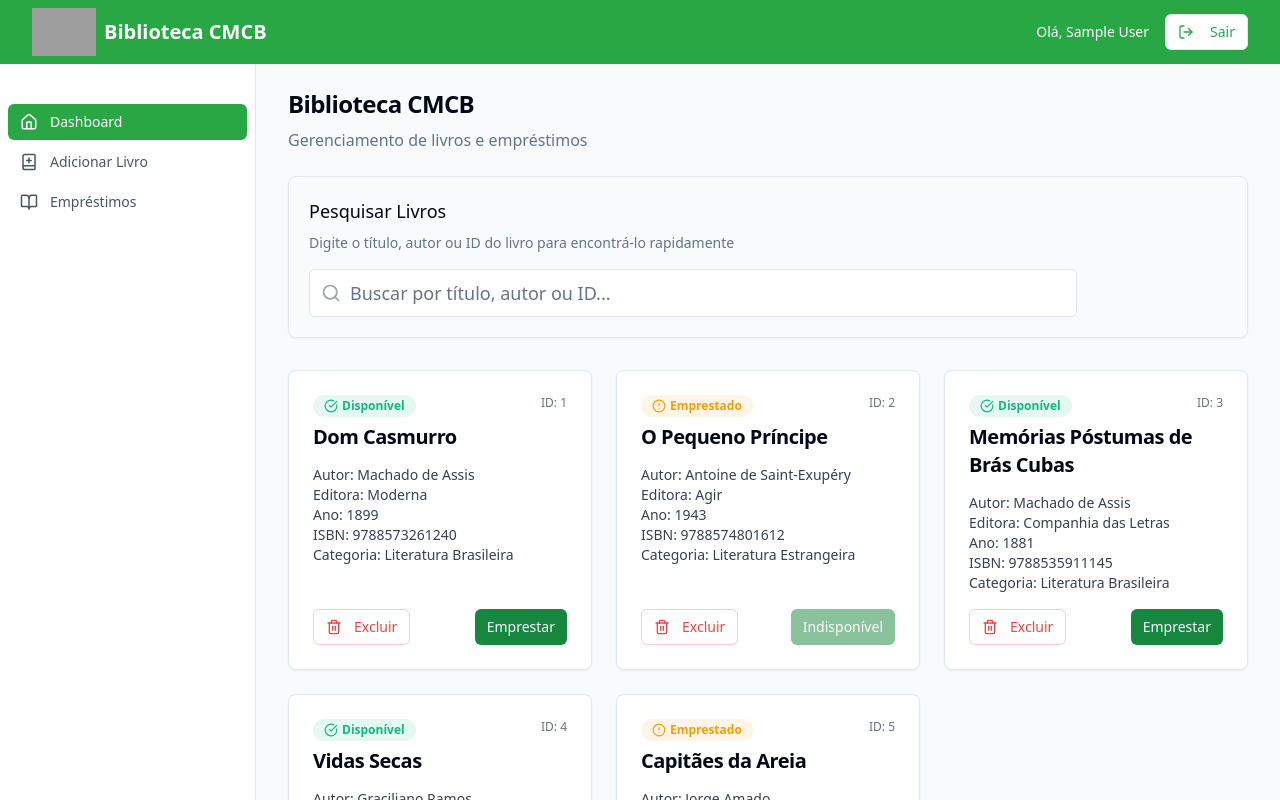
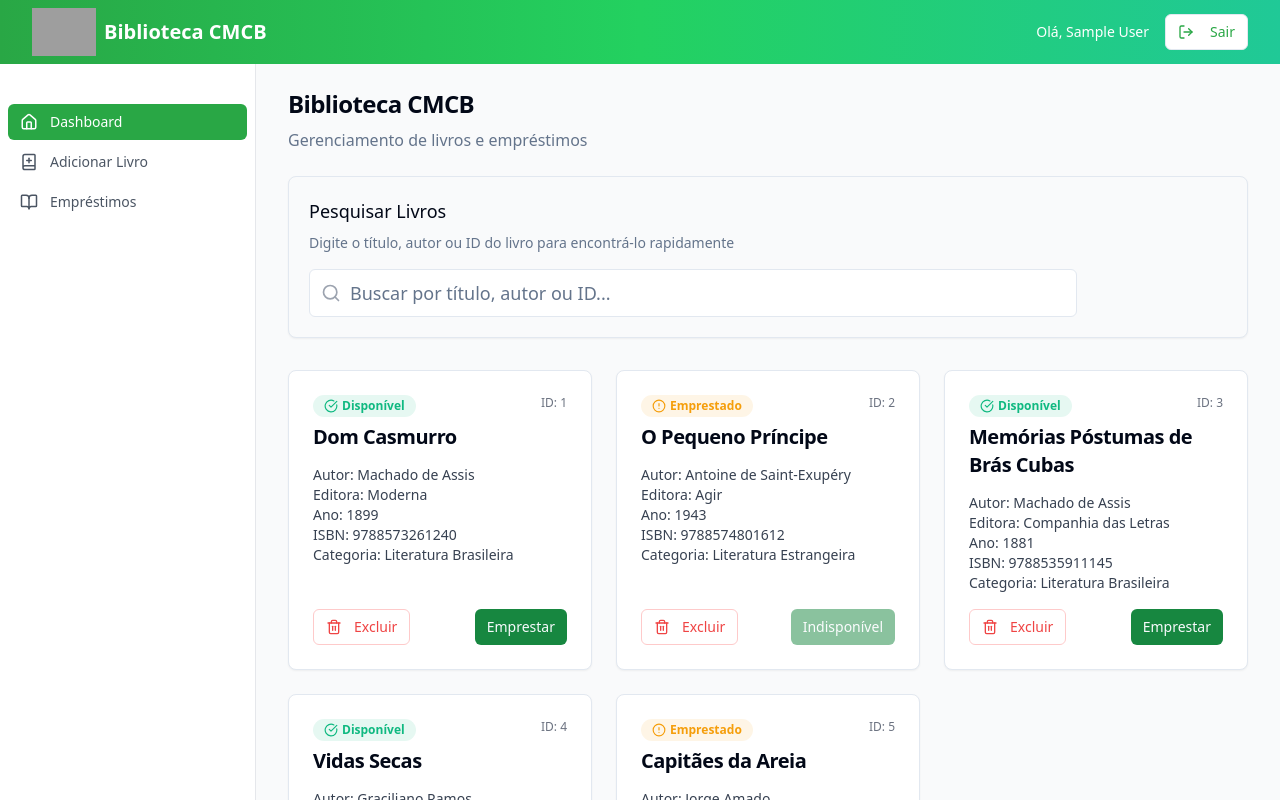
Before and after one commit to Shermawns/Library-API, a React (Vite) app in the folder Library-API-Frontend/: page /dashboard in a window 1280 px wide. Shown: the top 800 px of the page. Built offline with nearby package versions, Linux system fonts and the light colour scheme; sample sign-in values are in the browser's storage; grey boxes are pictures that could not be loaded.

Commit message:
style: aplica gradiente na barra de navegação

```diff
--- a/Library-API-Frontend/src/components/Layout.tsx
+++ b/Library-API-Frontend/src/components/Layout.tsx
@@ -36,7 +36,7 @@ const Layout = ({ children }: LayoutProps) => {
   return (
     <div className="min-h-screen flex flex-col bg-gray-50">
       {/* header */}
-      <header className="bg-cmcbGreen text-white shadow-md">
+      <header className="cmcb-header-gradient text-white shadow-md">
         <div className="max-w-7xl mx-auto px-4 sm:px-6 lg:px-8">
           <div className="flex justify-between h-16 items-center">
             <div className="flex items-center">
```
